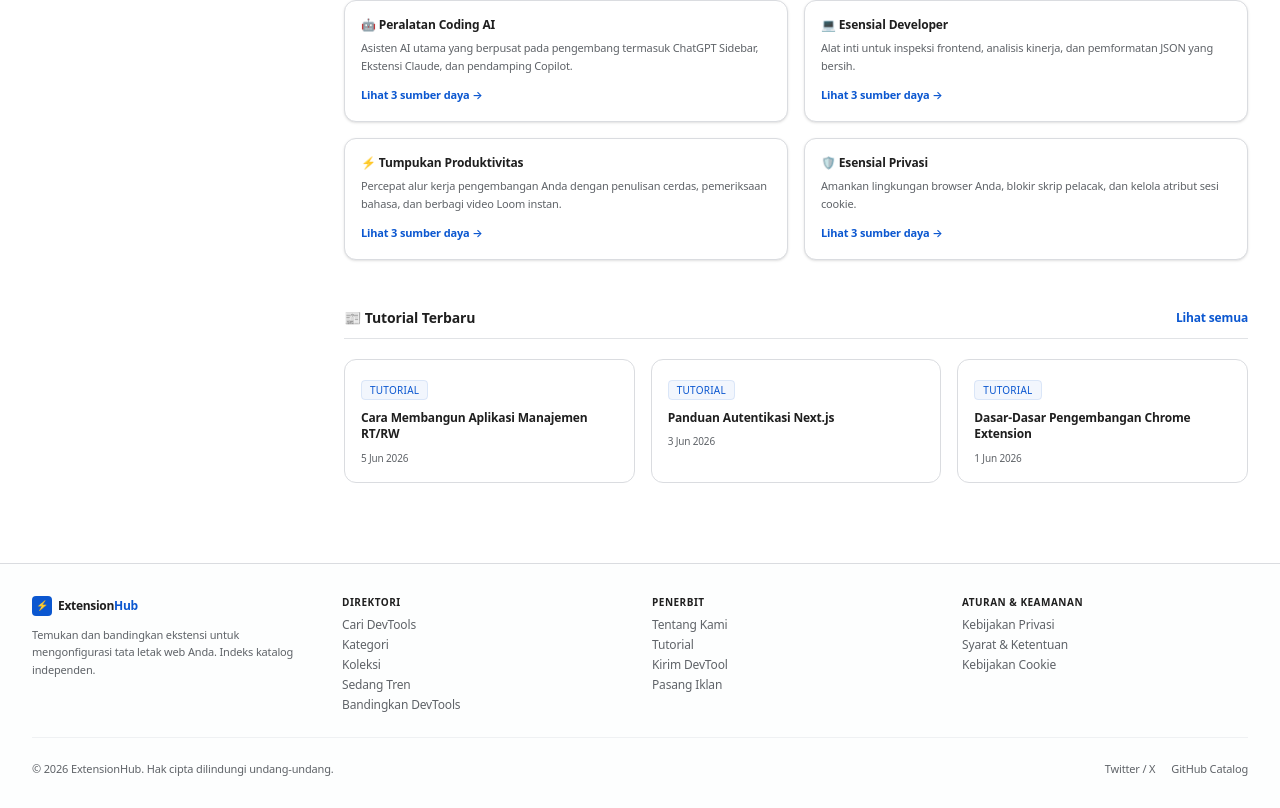
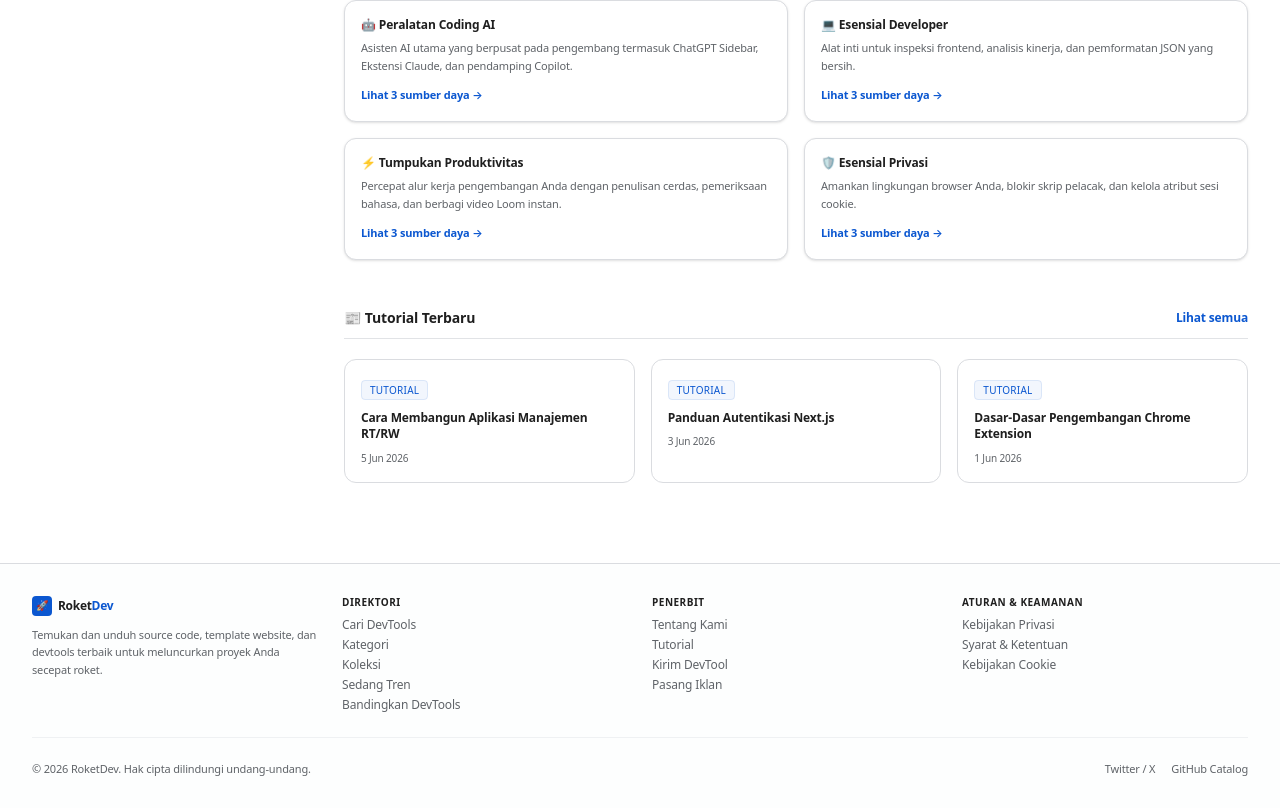
Before and after one commit to Crown-us/personal-blog, a Next.js app: page / in a window 1280 px wide. Shown: the part 1910-2718 px from the top of the page. Built offline with nearby package versions, Linux system fonts and the light colour scheme; no server answers.

Commit message:
chore: rebrand platform to RoketDev and update logo icons/taglines

```diff
--- a/app/blog/page.tsx
+++ b/app/blog/page.tsx
@@ -46,7 +46,7 @@ export default function BlogIndex() {
         <div className="border-b border-border pb-6 mb-10 text-center sm:text-left">
           <h1 className="text-3xl font-extrabold tracking-tight text-foreground sm:text-4xl flex items-center justify-center sm:justify-start gap-2">
             <BookOpen className="h-7 w-7 text-primary" />
-            {t({ id: "Blog ExtensionHub", en: "ExtensionHub Blog" })}
+            {t({ id: "Blog RoketDev", en: "RoketDev Blog" })}
           </h1>
           <p className="text-sm text-muted-foreground mt-2">
             {t({
--- a/app/bundles/page.tsx
+++ b/app/bundles/page.tsx
@@ -290,7 +290,7 @@ export default function BundlesPage() {
                     </div>
                     <div className="flex justify-between items-center py-2">
                       <span className="text-muted-foreground font-medium">{t({ id: "Atas Nama:", en: "Account Name:" })}</span>
-                      <span className="font-extrabold text-foreground">ExtensionHub Marketplace</span>
+                      <span className="font-extrabold text-foreground">RoketDev Marketplace</span>
                     </div>
                   </div>
                 )}
--- a/app/compare/page.tsx
+++ b/app/compare/page.tsx
@@ -140,7 +140,7 @@ function ComparisonContent() {
                 </div>
 
                 <div className="text-xs text-muted-foreground/60 border-t border-border/40 pt-4">
-                  ExtensionHub Metrics
+                  RoketDev Metrics
                 </div>
               </div>
 
--- a/app/layout.tsx
+++ b/app/layout.tsx
@@ -17,8 +17,8 @@ const geistMono = Geist_Mono({
 });
 
 export const metadata: Metadata = {
-  title: "ExtensionHub - Curated DevTools & Source Codes Marketplace",
-  description: "Discover curated developer tools, browser extensions, implementation playbooks, and production-ready source codes.",
+  title: "RoketDev - Curated DevTools & Source Codes Marketplace",
+  description: "Temukan source code premium, template website, dan devtools pilihan untuk meluncurkan projek Anda secepat roket.",
 };
 
 export default function RootLayout({
--- a/app/submit/page.tsx
+++ b/app/submit/page.tsx
@@ -79,8 +79,8 @@ export default function SubmitDevTool() {
           </h1>
           <p className="text-sm text-muted-foreground mt-2">
             {t({
-              id: "Daftarkan alat developer atau plugin Anda di ExtensionHub. Jangkau 50.000+ pencari tertarget.",
-              en: "List your developer tool or plugin on ExtensionHub. Reach 50,000+ targeted discoverers."
+              id: "Daftarkan alat developer atau plugin Anda di RoketDev. Jangkau 50.000+ pencari tertarget.",
+              en: "List your developer tool or plugin on RoketDev. Reach 50,000+ targeted discoverers."
             })}
           </p>
         </div>
--- a/components/shared/Footer.tsx
+++ b/components/shared/Footer.tsx
@@ -42,16 +42,16 @@ export default function Footer() {
           <div className="space-y-2.5">
             <Link href="/" className="flex items-center gap-1.5 font-bold tracking-tight text-foreground">
               <span className="flex h-5 w-5 items-center justify-center rounded bg-primary text-primary-foreground text-[10px]">
-                ⚡
+                🚀
               </span>
               <span>
-                Extension<span className="text-primary">Hub</span>
+                Roket<span className="text-primary">Dev</span>
               </span>
             </Link>
             <p className="text-[11px] text-muted-foreground leading-relaxed">
               {t({
-                id: "Temukan dan bandingkan ekstensi untuk mengonfigurasi tata letak web Anda. Indeks katalog independen.",
-                en: "Discover and compare extensions to configure your web layout. Independent catalog index."
+                id: "Temukan dan unduh source code, template website, dan devtools terbaik untuk meluncurkan proyek Anda secepat roket.",
+                en: "Discover and download the best source code, website templates, and devtools to launch your project as fast as a rocket."
               })}
             </p>
           </div>
@@ -107,7 +107,7 @@ export default function Footer() {
 
         <div className="pt-6 flex flex-col sm:flex-row items-center justify-between gap-4 text-muted-foreground text-[11px]">
           <span>
-            © {new Date().getFullYear()} ExtensionHub. {t({ id: "Hak cipta dilindungi undang-undang.", en: "All rights reserved." })}
+            © {new Date().getFullYear()} RoketDev. {t({ id: "Hak cipta dilindungi undang-undang.", en: "All rights reserved." })}
           </span>
           <div className="flex gap-4">
             <a href={siteConfig.links.twitter} target="_blank" rel="noreferrer" className="hover:underline">
--- a/components/shared/Navbar.tsx
+++ b/components/shared/Navbar.tsx
@@ -54,10 +54,10 @@ export default function Navbar() {
         <div className="flex items-center gap-6">
           <Link href="/" className="flex items-center gap-1.5 font-bold text-sm tracking-tight text-foreground">
             <span className="flex h-6 w-6 items-center justify-center rounded-lg bg-primary text-primary-foreground text-xs font-bold">
-              ⚡
+              🚀
             </span>
             <span>
-              Extension<span className="text-primary font-bold">Hub</span>
+              Roket<span className="text-primary font-bold">Dev</span>
             </span>
           </Link>
 
--- a/config/mock-data.ts
+++ b/config/mock-data.ts
@@ -26,7 +26,7 @@ export const mockExtensions: ExtensionWithDetails[] = [
     logoUrl: "🤖",
     websiteUrl: "https://chatgptsidebar.io",
     chromeStoreUrl: "https://chromewebstore.google.com",
-    affiliateUrl: "https://chatgptsidebar.io/ref=extensionhub",
+    affiliateUrl: "https://chatgptsidebar.io/ref=roketdev",
     status: "featured",
     isFeatured: true,
     isSponsored: false,
--- a/config/site.ts
+++ b/config/site.ts
@@ -1,20 +1,20 @@
 export const siteConfig = {
-  name: "ExtensionHub",
+  name: "RoketDev",
   description:
-    "Discover, compare, and install the best Chrome extensions. Trusted by 50,000+ users worldwide.",
-  url: process.env.NEXT_PUBLIC_SITE_URL ?? "https://extensionhub.io",
+    "Temukan dan unduh source code, template website, dan devtools terbaik untuk meluncurkan proyek Anda secepat roket.",
+  url: process.env.NEXT_PUBLIC_SITE_URL ?? "https://roketdev.id",
   ogImage: "/og/default.png",
   links: {
-    twitter: "https://twitter.com/extensionhub",
-    github: "https://github.com/extensionhub",
+    twitter: "https://twitter.com/roketdev",
+    github: "https://github.com/roketdev",
   },
-  creator: "ExtensionHub",
+  creator: "RoketDev",
   keywords: [
+    "source code",
+    "templates website",
     "chrome extensions",
-    "browser extensions",
-    "productivity tools",
-    "chrome web store",
-    "extension reviews",
+    "devtools",
+    "marketplace developer",
   ],
 };
 
--- a/hooks/useCompare.ts
+++ b/hooks/useCompare.ts
@@ -6,7 +6,7 @@ export function useCompare() {
   const [compareIds, setCompareIds] = useState<string[]>([]);
 
   useEffect(() => {
-    const saved = localStorage.getItem("extensionhub_compare_ids");
+    const saved = localStorage.getItem("roketdev_compare_ids");
     if (saved) {
       try {
         setCompareIds(JSON.parse(saved));
@@ -28,12 +28,12 @@ export function useCompare() {
       next = [...compareIds, id];
     }
     setCompareIds(next);
-    localStorage.setItem("extensionhub_compare_ids", JSON.stringify(next));
+    localStorage.setItem("roketdev_compare_ids", JSON.stringify(next));
   };
 
   const clearCompare = () => {
     setCompareIds([]);
-    localStorage.removeItem("extensionhub_compare_ids");
+    localStorage.removeItem("roketdev_compare_ids");
   };
 
   return {
```
